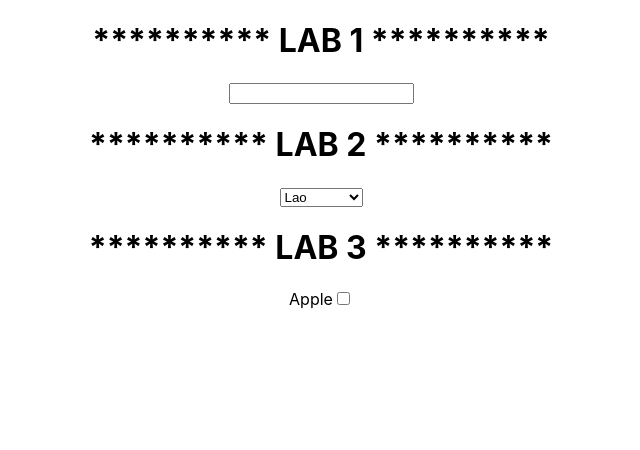
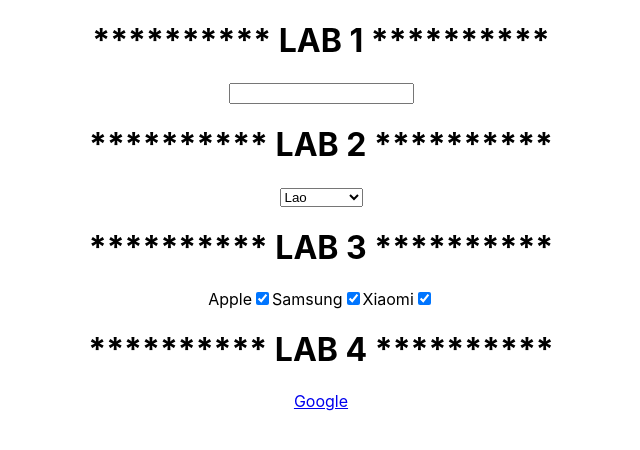
Before and after one commit to earth824/cc12-react-learning, a React (Create React App) app: page / in a window 1280 px wide. Shown: the top 450 px of the page, without its empty margins (319-959 px from the left). Built offline with nearby package versions, Linux system fonts and the light colour scheme.

Commit message:
sol complete

```diff
--- a/src/App.js
+++ b/src/App.js
@@ -2,6 +2,18 @@ import logo from './logo.svg';
 import './App.css';
 
 function App() {
+  const handleChangeCheckbox = event => {
+    // console.log(event);
+    // console.log(event.target.name);
+    // console.log(event.target.value);
+    // console.log(event.target.checked ? 'tick' : 'untick');
+
+    const { name, value, checked } = event.target;
+    console.log(name);
+    console.log(value);
+    console.log(checked ? 'tick' : 'untick');
+  };
+
   return (
     <div style={{ textAlign: 'center' }}>
       <h1>********** LAB 1 **********</h1>
@@ -20,8 +32,46 @@ function App() {
         <option value="THAILAND">Thailand</option>
       </select>
       <h1>********** LAB 3 **********</h1>
-      <label>Apple</label>
-      <input type="checkbox" name="phoneBrand" value="Apple" />
+      <label htmlFor="apple">Apple</label>
+      <input
+        type="checkbox"
+        name="phoneBrand"
+        value="Apple"
+        id="apple"
+        defaultChecked
+        onChange={handleChangeCheckbox}
+      />
+      <label htmlFor="samsung">Samsung</label>
+      <input
+        type="checkbox"
+        name="phoneBrand"
+        value="Samsung"
+        id="samsung"
+        defaultChecked
+        onChange={handleChangeCheckbox}
+      />
+      <label htmlFor="xiaomi">Xiaomi</label>
+      <input
+        type="checkbox"
+        name="phoneBrand"
+        value="Xiaomi"
+        id="xiaomi"
+        defaultChecked
+        onChange={handleChangeCheckbox}
+      />
+      <h1>********** LAB 4 **********</h1>
+      <a
+        href="https://google.com"
+        onClick={event => {
+          event.preventDefault();
+          if (window.confirm('Leave for https://google.com ?')) {
+            window.location.href = 'https://google.com';
+            // window.location.assign('https://google.com');
+          }
+        }}
+      >
+        Google
+      </a>
     </div>
   );
 }
```
